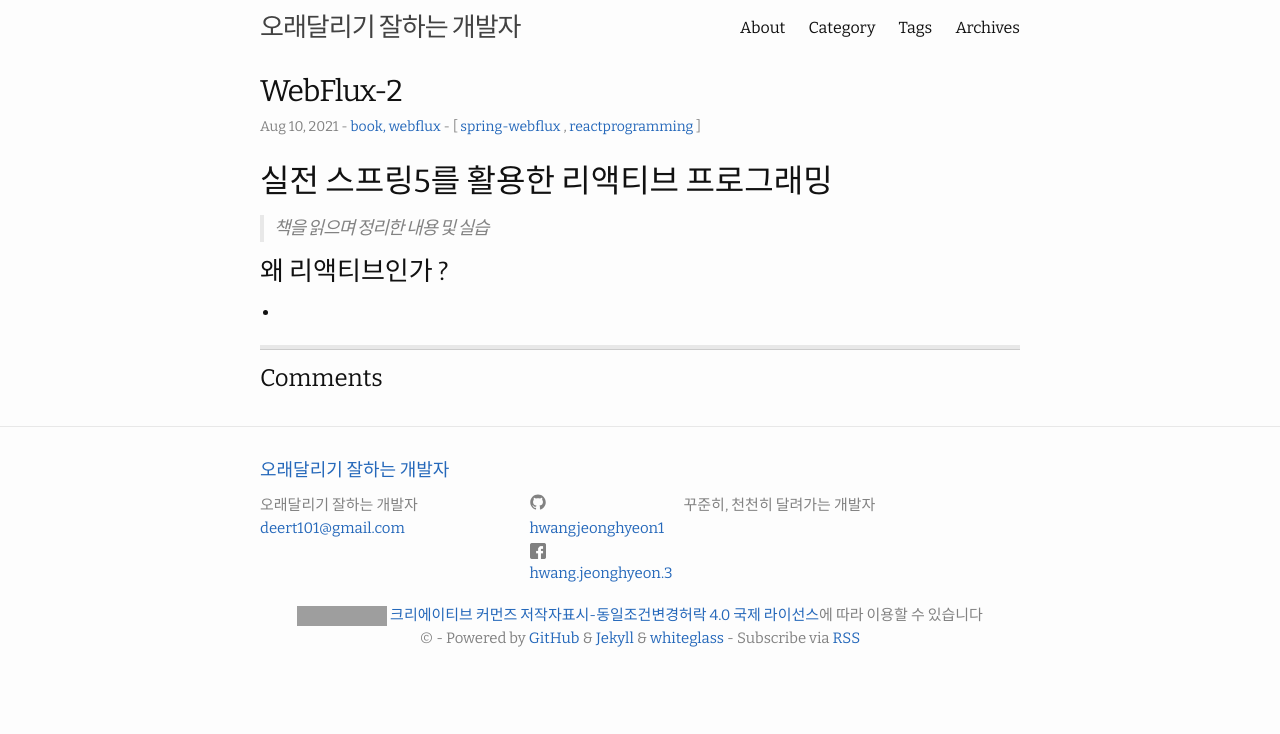
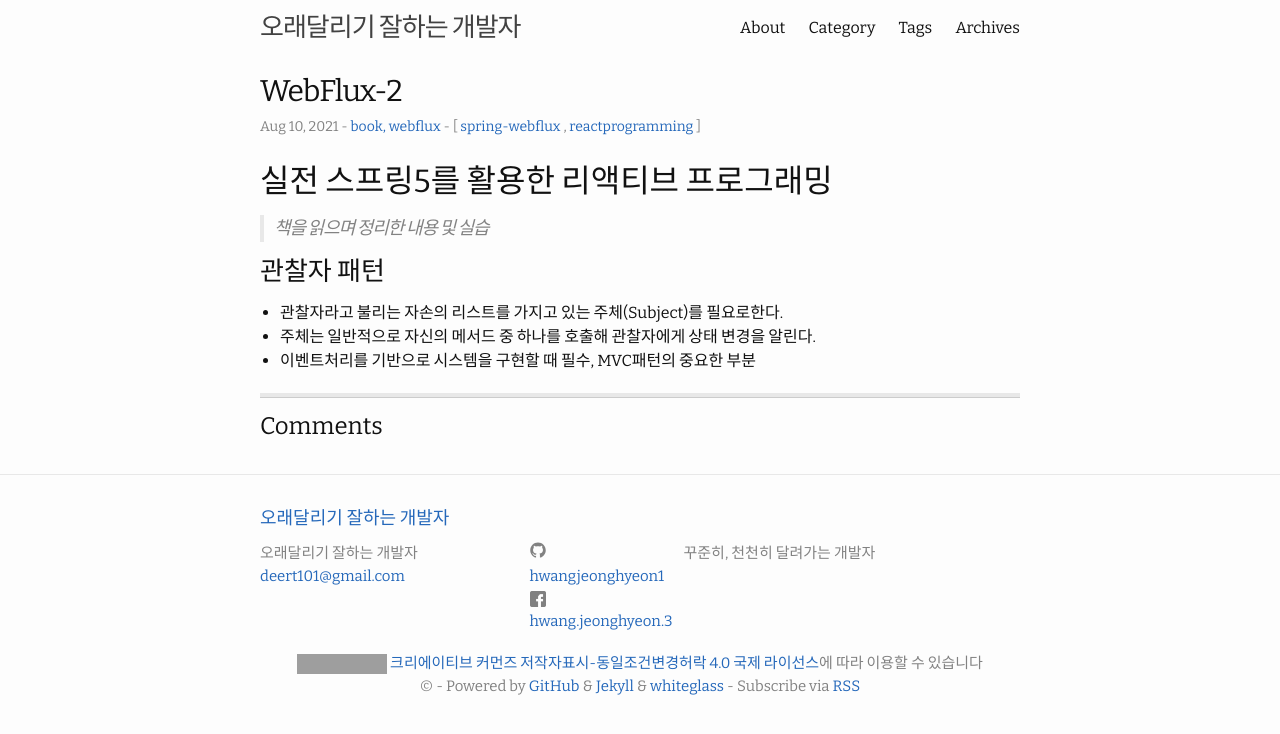
Before and after one commit to HWANGJEONGHYEON1/HWANGJEONGHYEON1.github.io, a Jekyll site: the page built from _posts/2021-08-10-스프링 webflux-2.md, in a window 1280 px wide. Shown: the top 734 px of the page. Built offline with Jekyll 4.4.1, drawn with Linux system fonts in a browser that asks for light colours; comment, search, counter and statistics services are not loaded; grey boxes are pictures that could not be loaded.

Commit message:
Update 2021-08-10-스프링 webflux-2.md
[docs] webflux study(책)

```diff
--- a/_posts/2021-08-10-스프링 webflux-2.md
+++ b/_posts/2021-08-10-스프링 webflux-2.md
@@ -9,5 +9,7 @@ tags: [spring-webflux, reactprogramming]
 ## 실전 스프링5를 활용한 리액티브 프로그래밍
 > 책을 읽으며 정리한 내용 및 실습
 
-### 왜 리액티브인가 ?
--
+### 관찰자 패턴
+- 관찰자라고 불리는 자손의 리스트를 가지고 있는 주체(Subject)를 필요로한다.
+- 주체는 일반적으로 자신의 메서드 중 하나를 호출해 관찰자에게 상태 변경을 알린다.
+- 이벤트처리를 기반으로 시스템을 구현할 때 필수, MVC패턴의 중요한 부분
```
